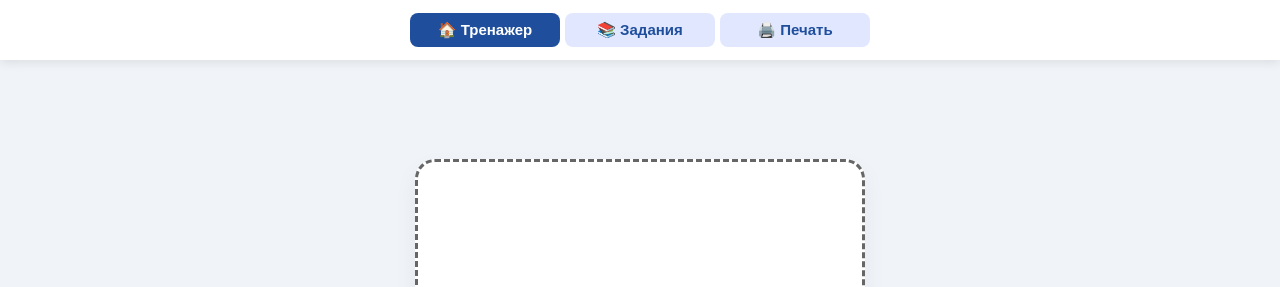
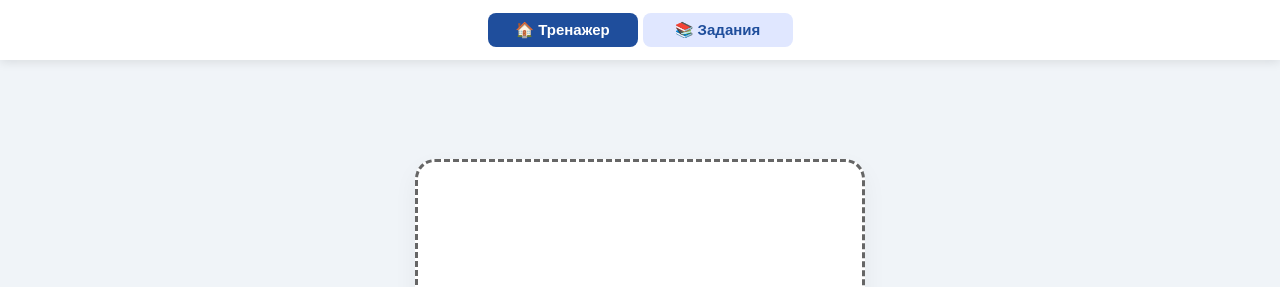
Before and after one commit to Zlonrav/english, a plain HTML site: page index.html in a window 1280 px wide. Shown: the top 287 px of the page. Drawn offline with Linux system fonts and the light colour scheme.

Commit message:
Update index.html

```diff
--- a/index.html
+++ b/index.html
@@ -196,7 +196,7 @@
 <div class="nav">
   <button id="btn-home" class="active" onclick="switchView('home')">🏠 Тренажер</button>
   <button id="btn-tasks" onclick="switchView('tasks')">📚 Задания</button>
-  <button id="btn-print" onclick="switchView('print')">🖨️ Печать</button>
+  <!-- <button id="btn-print" onclick="switchView('print')">🖨️ Печать</button> -->
 </div>
 
 <div class="content-wrapper">
```
